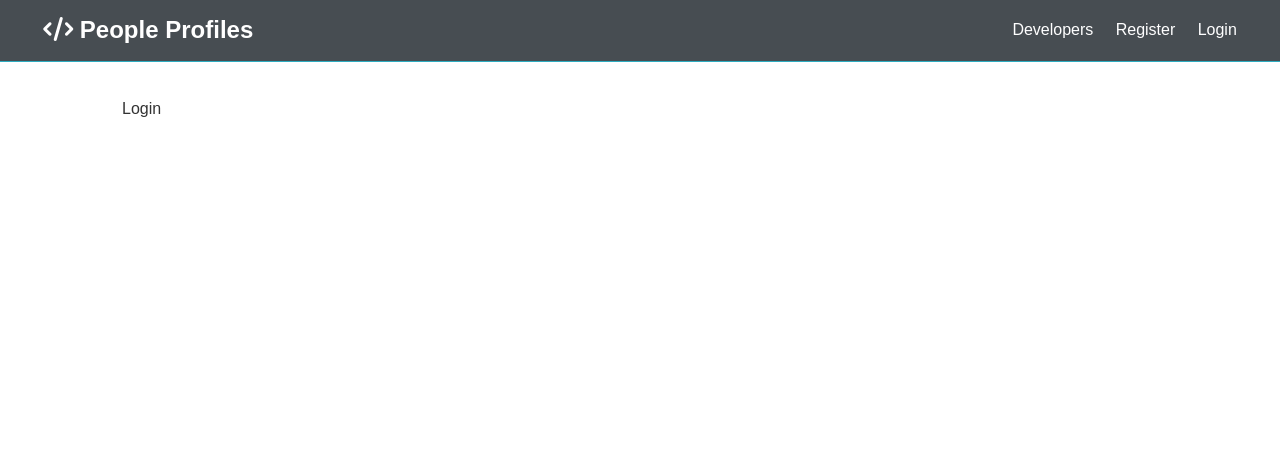
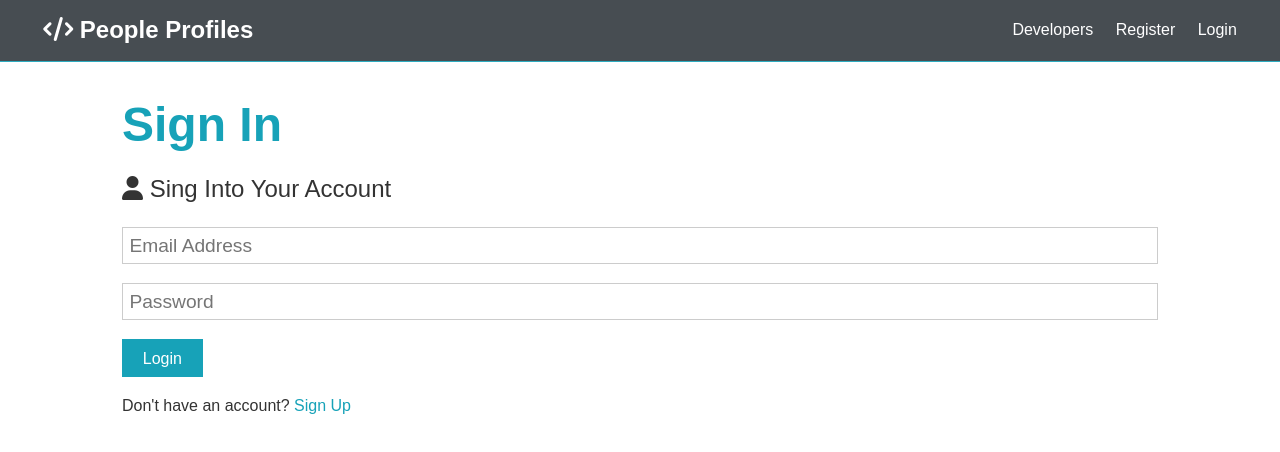
Before and after one commit to sathyalog/MERN-people-profiles, a React (Create React App) app in the folder client/: page /login in a window 1280 px wide. Shown: the top 452 px of the page. Built offline with nearby package versions, Linux system fonts and the light colour scheme; the HTML template or start-up script is replaced by a standard one.

Commit message:
react login form added

```diff
--- a/client/src/components/auth/Login.js
+++ b/client/src/components/auth/Login.js
@@ -1,10 +1,47 @@
-import React from 'react'
+import React, {Fragment, useState} from 'react';
+import {Link} from 'react-router-dom';
 
 const Login = () => {
+    const [formData, setFormData] = useState({
+        email: '',
+        password:'',
+    });
+
+    const { email, password} = formData;
+
+    const onChangeHandler = (e) => setFormData({...formData, [e.target.name]: e.target.value});
+
+    const onSubmitHandler = async (e) => {
+        e.preventDefault();
+        console.log('Success');
+    }
+
     return (
-        <div>
-            Login
-        </div>
+        <Fragment>
+            <h1 className="large text-primary">Sign In</h1>
+            <p className="lead"><i className="fas fa-user"></i> Sing Into Your Account</p>
+            <form className="form" onSubmit={e => onSubmitHandler(e)}>
+                <div className="form-group">
+                <input type="email" placeholder="Email Address" name="email" value={email} onChange={e => onChangeHandler(e)} required/>
+
+                </div>
+                <div className="form-group">
+                <input
+                    type="password"
+                    placeholder="Password"
+                    name="password"
+                    value={password}
+                    onChange={e => onChangeHandler(e)}
+                    required
+                    minLength="6"
+                />
+                </div>
+                <input type="submit" className="btn btn-primary" value="Login" />
+            </form>
+            <p className="my-1">
+                Don't have an account? <Link to="/register">Sign Up</Link>
+            </p>
+        </Fragment>
     )
 }
 
--- a/client/src/components/auth/Register.js
+++ b/client/src/components/auth/Register.js
@@ -1,5 +1,6 @@
 import React, {Fragment, useState} from 'react';
 import axios from 'axios';
+import {Link} from 'react-router-dom';
 
 const Register = () => {
     const [formData, setFormData] = useState({
@@ -79,7 +80,7 @@
                 <input type="submit" className="btn btn-primary" value="Register" />
             </form>
             <p className="my-1">
-                Already have an account? <a href="login.html">Sign In</a>
+                Already have an account? <Link to="/login">Sign In</Link>
             </p>
         </Fragment>
     )
```
